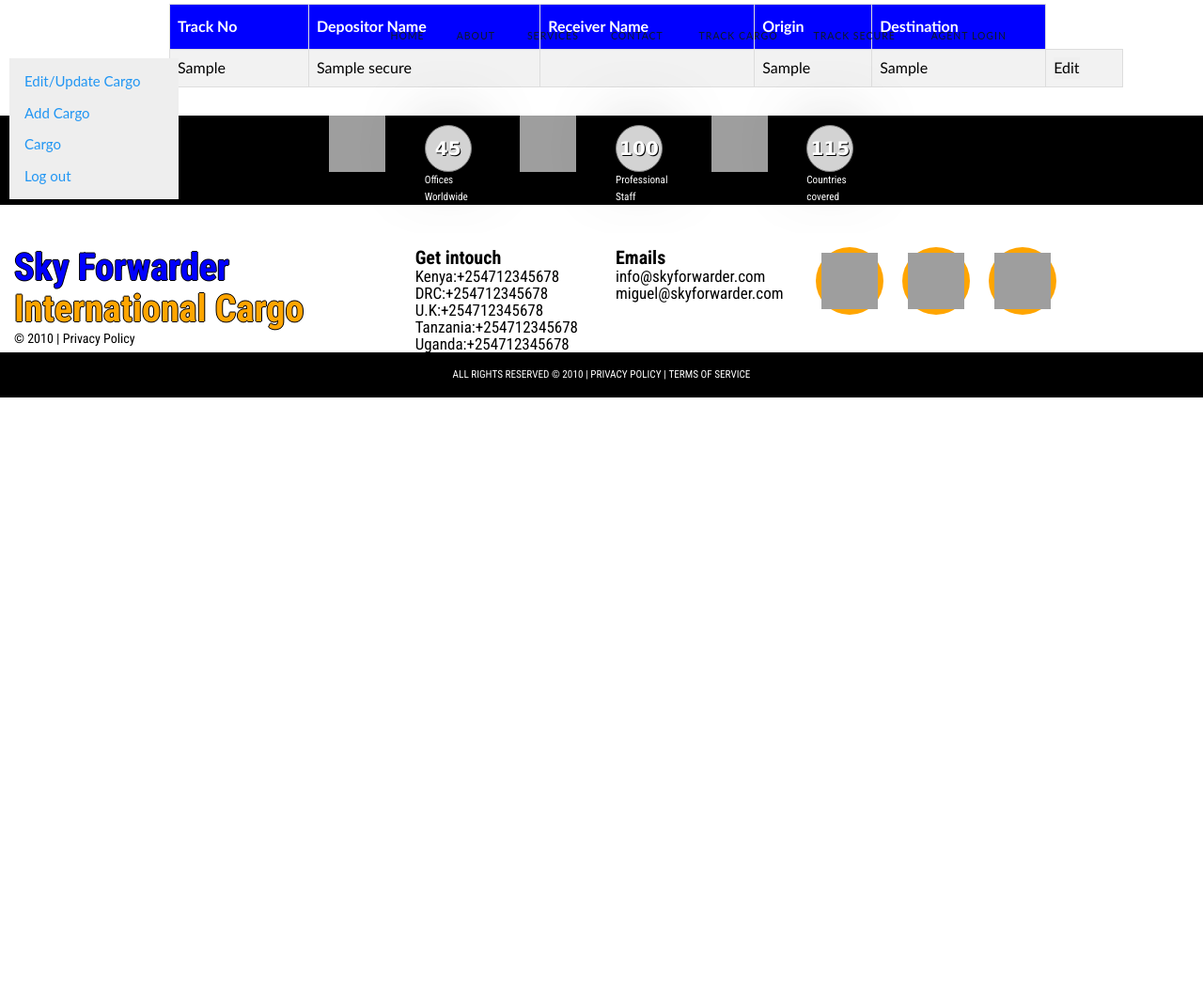
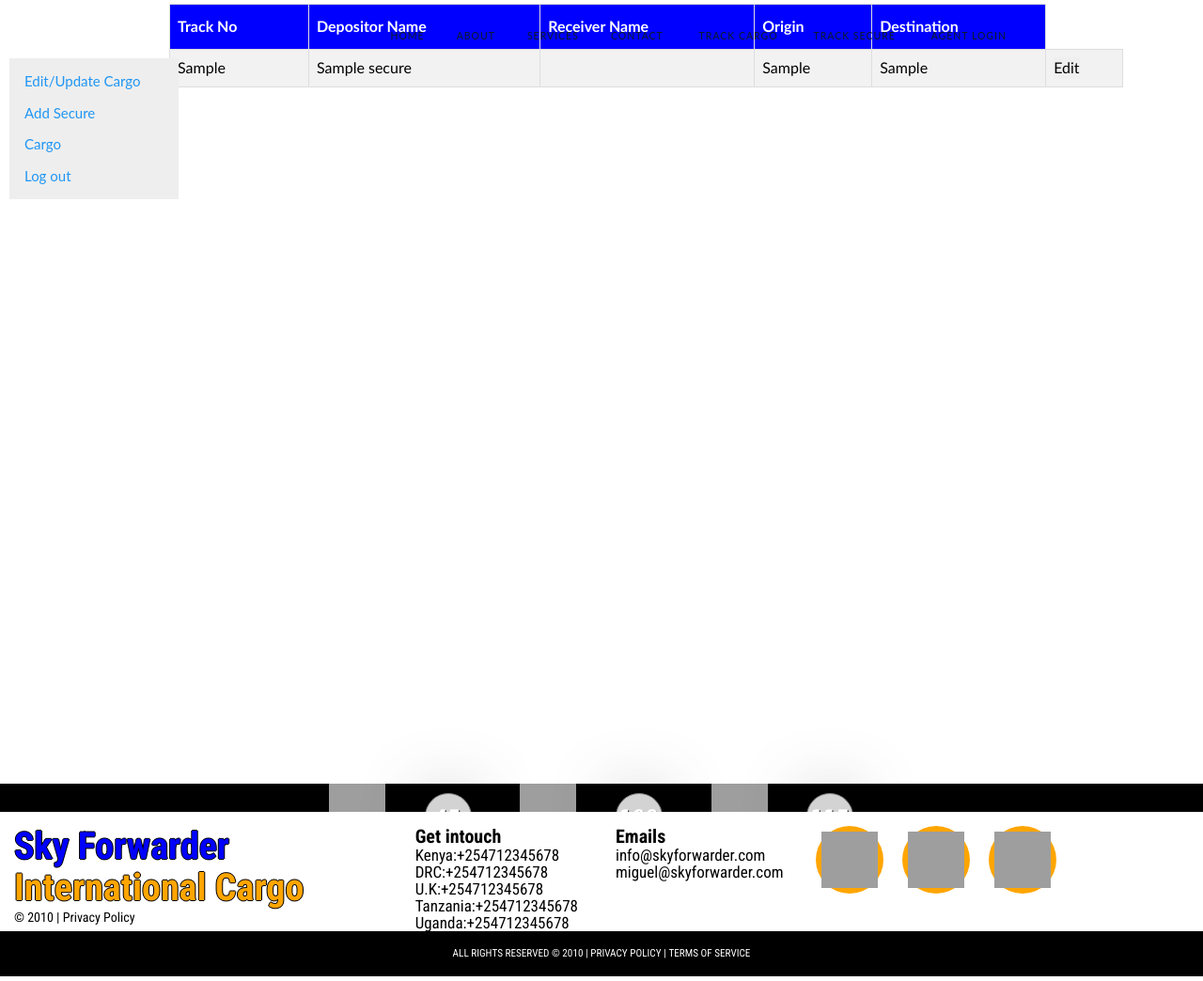
Before and after one commit to vincentmuya/Sky-Forwarder, a Django app: page /secure/ in a window 1280 px wide. Shown: the part 60-1104 px from the top of the page at 94% size. Before the commit the page ends 483 px from the top, so only its background shows below. Run offline with Django 3.2, Linux system fonts and the light colour scheme; tables that the repository leaves empty hold one stand-in row (values such as "Sample post"); some libraries are stand-ins or nearby versions; some web fonts are replaced; grey boxes are pictures that could not be loaded.

Commit message:
modified page height in secure template and cargo

```diff
--- a/app/templates/about.html
+++ b/app/templates/about.html
@@ -75,7 +75,7 @@
   	background: rgba(0, 0, 0, 0.3) url('http://onlinebroker.com.ua/wp-content/uploads/2018/10/port-1.jpg') 60% / cover fixed;
       -webkit-box-shadow: inset 0 0 100px rgba(0, 0, 0, .5);
       box-shadow: inset 0 0 100px rgba(0, 0, 0, 5);
-  		width: 100%
+  		width: 100%;
   }
   .row{
   	margin-left: 0px;
--- a/app/templates/cargo.html
+++ b/app/templates/cargo.html
@@ -28,7 +28,7 @@
 </head>
 <body>
 {%include 'navbar.html'%}
-<div class="container">
+<div id="container" class="container">
   <div class="sidenav">
 <a href="https://freightcargo.herokuapp.com/admin/app/newform/">Edit/Update Cargo</a>
 <a href="{%url 'new-cargo'%}">Add Cargo</a>
@@ -99,6 +99,7 @@
       background-color: white;
       color: black;
     }
+    #container{height: 100vh;}
     p{
       color: black;
     }
--- a/app/templates/navbar.html
+++ b/app/templates/navbar.html
@@ -15,7 +15,7 @@
  --><li><a href="{%url 'service'%}">Services</a></li><!--
    --><li><a href="{%url 'contact'%}">Contact</a></li>
         <li><a href="{%url 'track-cargo'%}">Track cargo</a></li>
-        <li><a href="{%url 'track-secure-cargo'%}">Track Secure</a></li>
+        <li><a href="{%url 'track-secure'%}">Track Secure</a></li>
        <li><a href="{% url 'cargo'%}">Agent Login</a></li>
     </ul>
   </div>
--- a/app/templates/secure.html
+++ b/app/templates/secure.html
@@ -12,13 +12,12 @@
   <link rel="stylesheet" href="{% static 'css/owl.carousel.css' %}">
   <link rel="stylesheet" href="{% static 'css/style.css' %}">
 </head>
-</head>
 <body>
 {%include 'navbar.html'%}
-<div class="container">
+<div id="container" class="container">
   <div class="sidenav">
 <a href="https://freightcargo.herokuapp.com/admin/app/newform/">Edit/Update Cargo</a>
-<a href="{%url 'new-cargo'%}">Add Cargo</a>
+<a href="{%url 'new-secure'%}">Add Secure</a>
 <a href="{%url 'cargo'%}">Cargo</a>
 <a href="/logout">Log out</a>
 </div>
@@ -50,8 +49,8 @@
       </div>
       </div>
     </body>
+    </html>
     {%include 'footer.html'%}
-    </html>
     <!--==============================footer=================================-->
 
     <style media="screen">
@@ -82,10 +81,12 @@
 }
     body{
       min-height:100%;
+
       padding-top: 5%;
       background-color: white;
       color: black;
     }
+    #container{height: 100vh;}
     p{
       color: black;
     }
--- a/app/urls.py
+++ b/app/urls.py
@@ -10,7 +10,7 @@ urlpatterns=[
     url(r'^cargo/', views.cargo_list, name = 'cargo'),
     url(r'^new/cargo$', views.new_cargo, name='new-cargo'),
     url(r'^track',views.track_cargo, name='track-cargo'),
-    url(r'^track/secure',views.track_secure_cargo, name='track-secure-cargo'),
+    url(r'^track/secure',views.track_secure, name='track-secure'),
     url(r'^service',views.service, name='service'),
     url(r'^about',views.about, name='about'),
     url(r'^contact',views.contact, name='contact'),
--- a/app/views.py
+++ b/app/views.py
@@ -11,9 +11,6 @@ def index(request):
 
 def track_cargo(request):
     return render(request, 'track.html')
-
-def track_secure_cargo(request):
-    return render(request, 'secure_track.html')
 
 @login_required(login_url='/accounts/login/')
 def new_cargo(request):
@@ -115,6 +112,10 @@ def update_secure(request, pk):
         return redirect('/')
     return render(request, 'update_cargo.html', {'form': form})
 
+def track_secure(request):
+    return render(request, 'track_secure.html')
+
+
 def search_secure(request):
 
     if 'TrackNo' in request.GET and request.GET["TrackNo"]:
```
